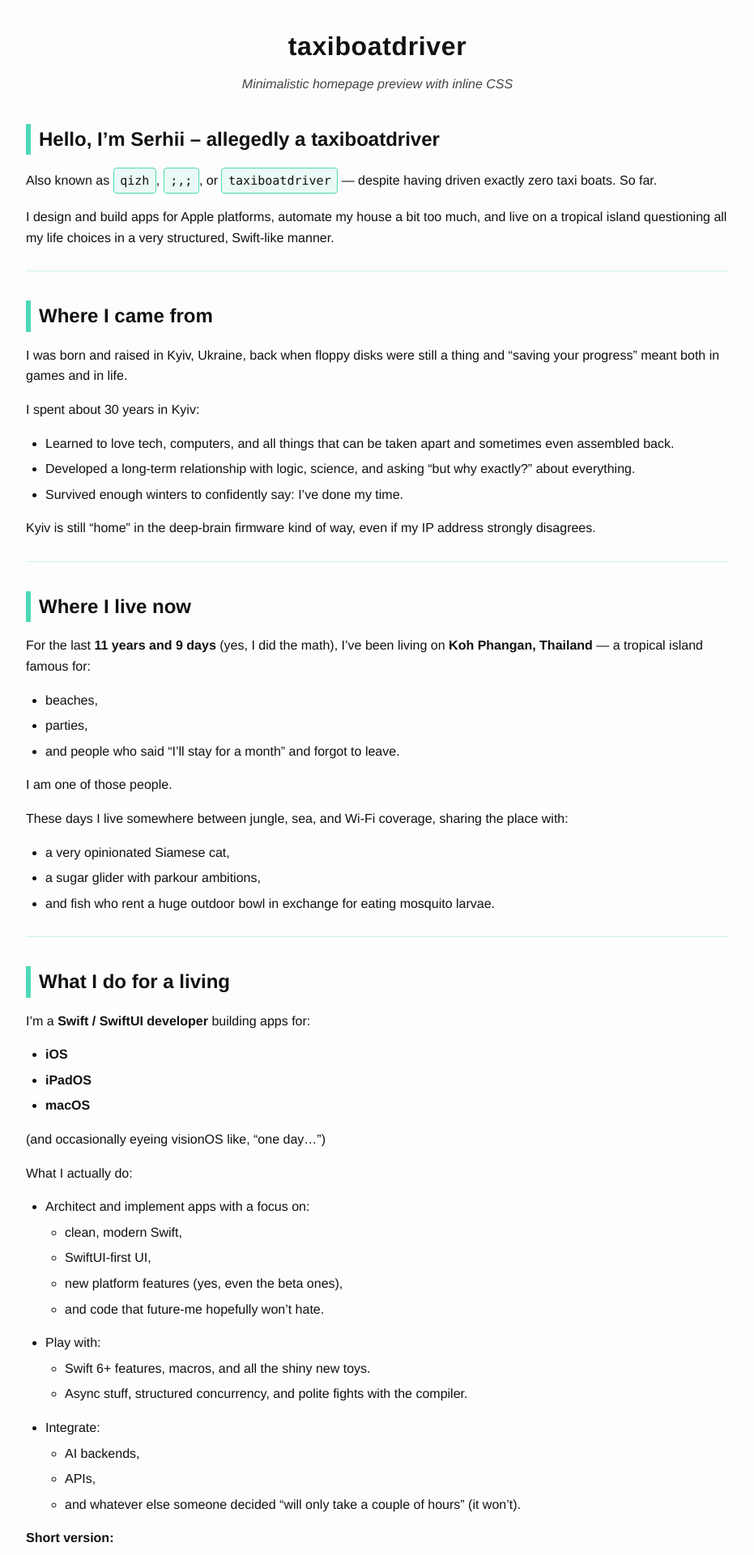
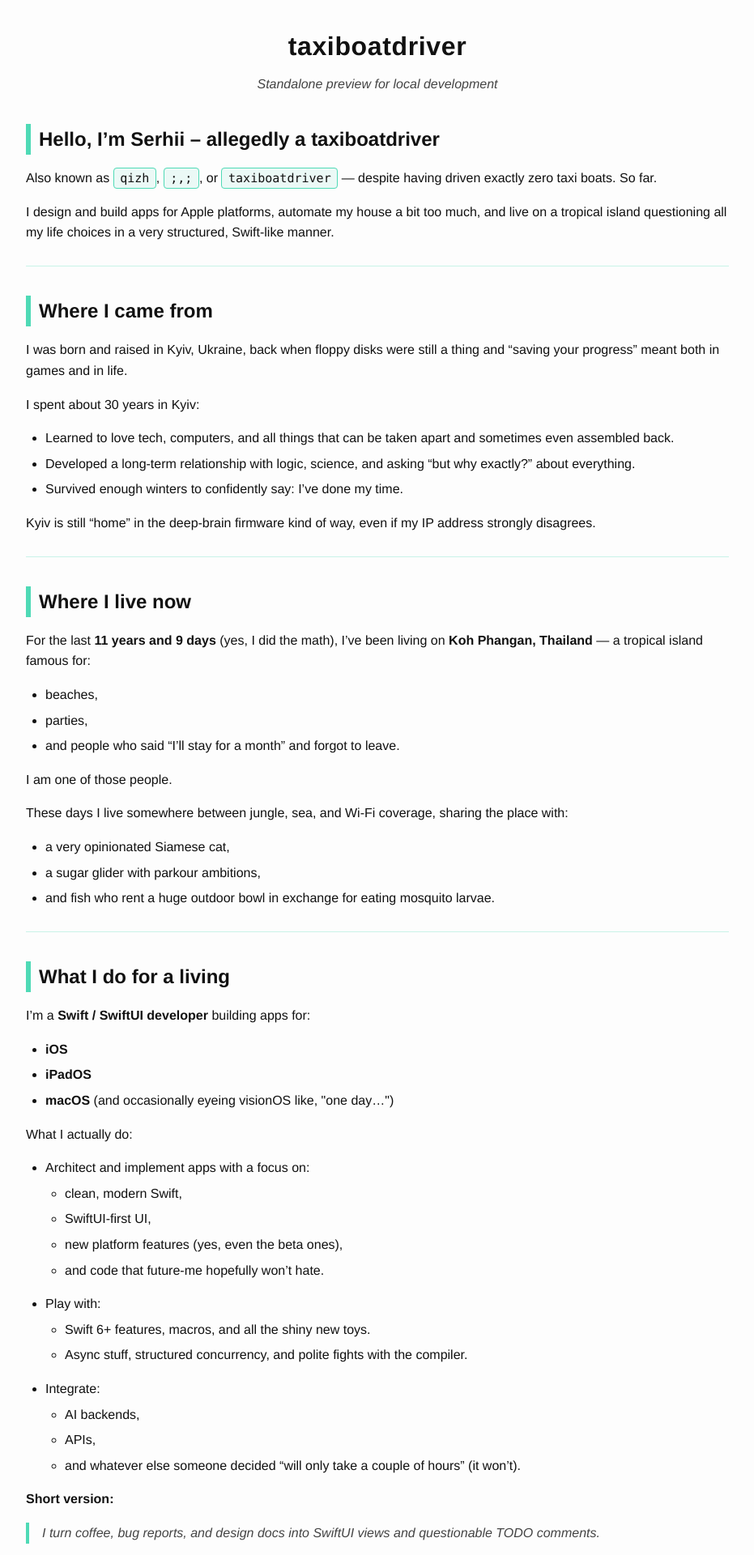
Before and after one commit to qizh/taxiboatdriver.com, a Jekyll site: the page local-preview.html, which Jekyll copies as it is, in a window 1280 px wide. Shown: the top 1920 px of the page at 81% size, without its empty margins (174-1105 px from the left). Built offline with Jekyll 4.4.1, drawn with Linux system fonts in a browser that asks for light colours; some of the changed text lies outside the part shown.

Commit message:
Apply review feedback: inline visionOS, update subtitle, fix list structure, change display to inline
Co-authored-by: qizh <941415+qizh@users.noreply.github.com>

```diff
--- a/assets/css/style.scss
+++ b/assets/css/style.scss
@@ -49,7 +49,7 @@ p, li {
 }
 
 code, tt {
-  display: inline-block;
+  display: inline;
   padding: 0.2em 0.5em;
   border: 1px solid var(--accent-color);
   border-radius: 4px;
--- a/local-preview.html
+++ b/local-preview.html
@@ -97,7 +97,7 @@ a:hover {
 }
 
 code, tt {
-  display: inline-block;
+  display: inline;
   padding: 0.2em 0.5em;
   border: 1px solid var(--accent-color);
   border-radius: 4px;
@@ -125,7 +125,7 @@ blockquote {
 <body>
   <header>
     <h1>taxiboatdriver</h1>
-    <p class="section-lead">Minimalistic homepage preview with inline CSS</p>
+    <p class="section-lead">Standalone preview for local development</p>
   </header>
   <main>
     <h2>Hello, I’m Serhii – allegedly a taxiboatdriver</h2>
@@ -168,9 +168,8 @@ blockquote {
     <ul>
       <li><strong>iOS</strong></li>
       <li><strong>iPadOS</strong></li>
-      <li><strong>macOS</strong></li>
+      <li><strong>macOS</strong> (and occasionally eyeing visionOS like, "one day…")</li>
     </ul>
-    <p>(and occasionally eyeing visionOS like, “one day…”) </p>
     <p>What I actually do:</p>
     <ul>
       <li>Architect and implement apps with a focus on:
@@ -233,8 +232,8 @@ blockquote {
         </ul>
       </li>
       <li>
-        <strong>Play and tinker with tech &amp; AI</strong>
-        <p>New tools, new models, new frameworks, new ways to make my life slightly easier and my setups significantly more complicated.</p>
+        <strong>Play and tinker with tech &amp; AI</strong><br>
+        New tools, new models, new frameworks, new ways to make my life slightly easier and my setups significantly more complicated.
       </li>
     </ul>
 
```
Also changed, not shown: other parts of local-preview.html (+10 -10 lines).
